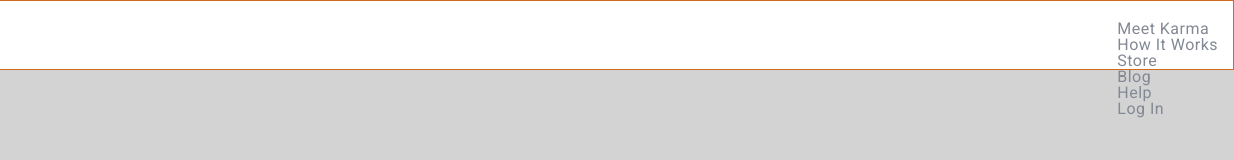
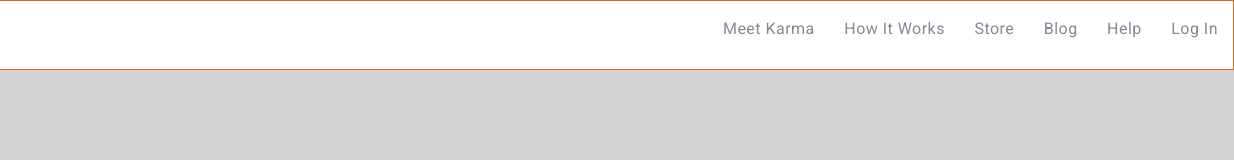
Before and after one commit to steve-mm/start-up-landing-page, a plain HTML site: page index.html in a window 1280 px wide. Shown: the full height of the page, 46-1280 px from the left. Drawn offline with Linux system fonts and the light colour scheme.

Commit message:
add hyphen

```diff
--- a/css/style.css
+++ b/css/style.css
@@ -82,7 +82,7 @@ div {
 	-webkit-font-smoothing: antialiased;
 	margin-top: 20px;
 }
-.top navigation .links li {
+.top-navigation .links li {
 	display: inline-block;
 	margin-left: 25px;
 }
```
